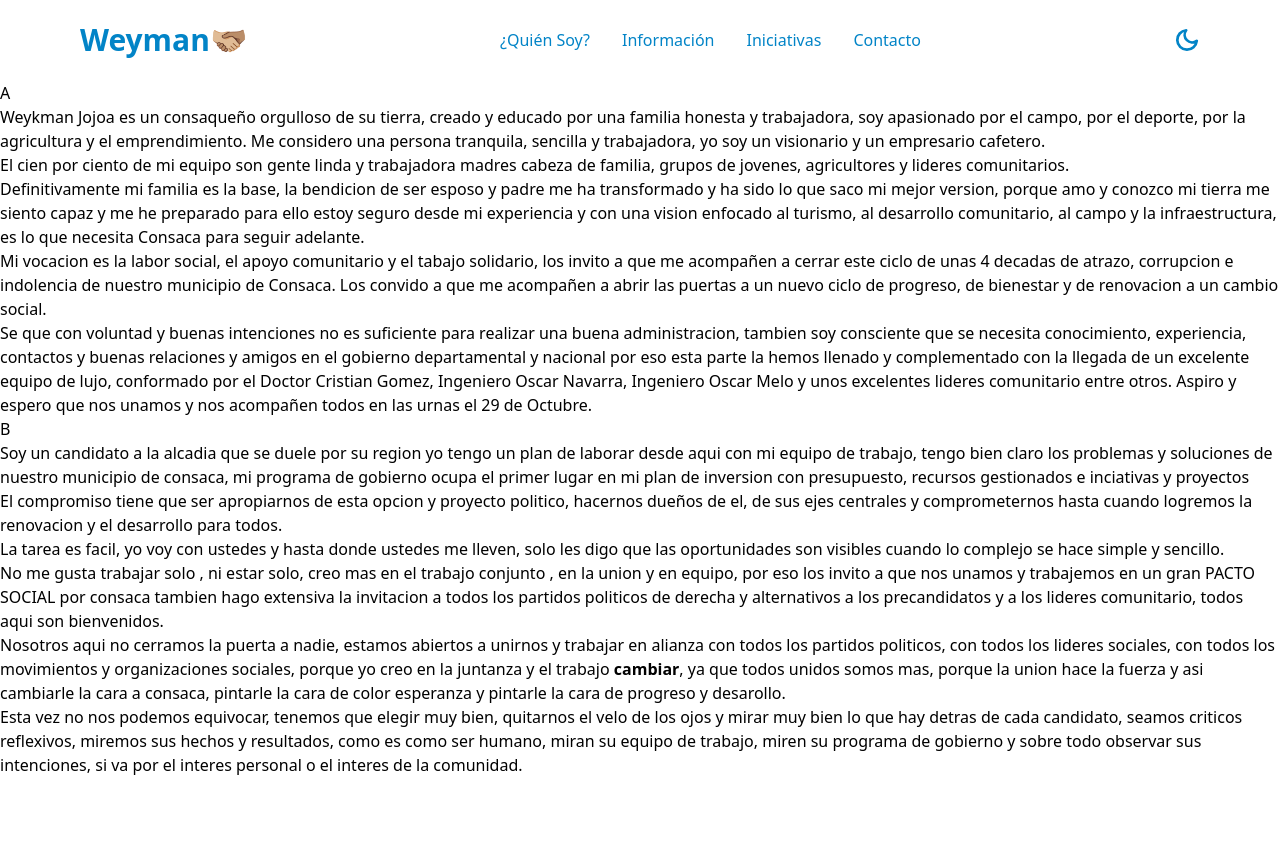
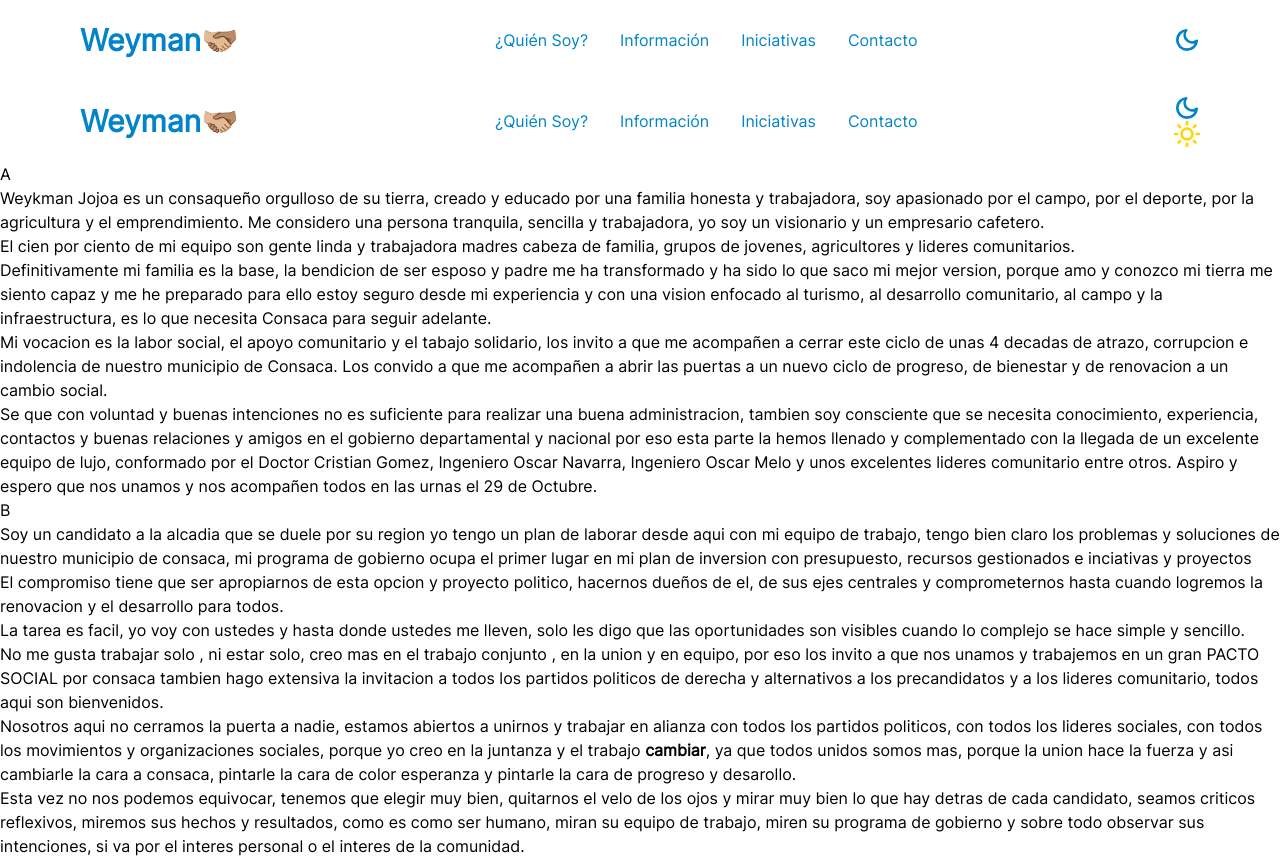
Before and after one commit to Mayer-04/Proyecto-Weykman, an Astro site: page / in a window 1280 px wide. Before the commit the page ends 800 px from the top, so only its background shows below. Built offline with nearby package versions, Linux system fonts and the light colour scheme; Astro itself is replaced by a stand-in of ours.

Commit message:
Agregando cambios en el Layout y Tailwindcss

```diff
--- a/src/layouts/Layout.astro
+++ b/src/layouts/Layout.astro
@@ -27,11 +27,23 @@ const { title } = Astro.props;
     />
   </head>
   <body>
+    <HeaderMenu logo="Weyman" />
     <slot />
+    <FooterContact />
   </body>
 </html>
 <style is:global>
+  @font-face {
+    font-family: "Inter";
+    src: local("Inter"), url("/fonts/Inter.woff2") format("woff2");
+    font-weight: normal;
+    font-style: normal;
+    font-display: swap;
+  }
   html {
     scroll-behavior: smooth;
   }
+  body {
+    font-family: "Inter", ui-sans-serif;
+  }
 </style>
--- a/src/pages/index.astro
+++ b/src/pages/index.astro
@@ -2,7 +2,6 @@
 import FooterContact from "../components/FooterContact.astro";
 import HeaderMenu from "../components/HeaderMenu.astro";
 import Layout from "../layouts/Layout.astro";
-import Information from "./information.astro";
 ---
 
 <Layout title="Weykman Jojoa Parra">
--- a/tailwind.config.cjs
+++ b/tailwind.config.cjs
@@ -2,7 +2,11 @@
 module.exports = {
 	content: ['./src/**/*.{astro,html,js,jsx,md,mdx,svelte,ts,tsx,vue}'],
 	theme: {
-		extend: {},
+		extend: {
+			fontFamily: {
+				inter: ["Inter", "ui-sans-serif"]
+			}
+		},
 	},
 	plugins: [],
 }
```
